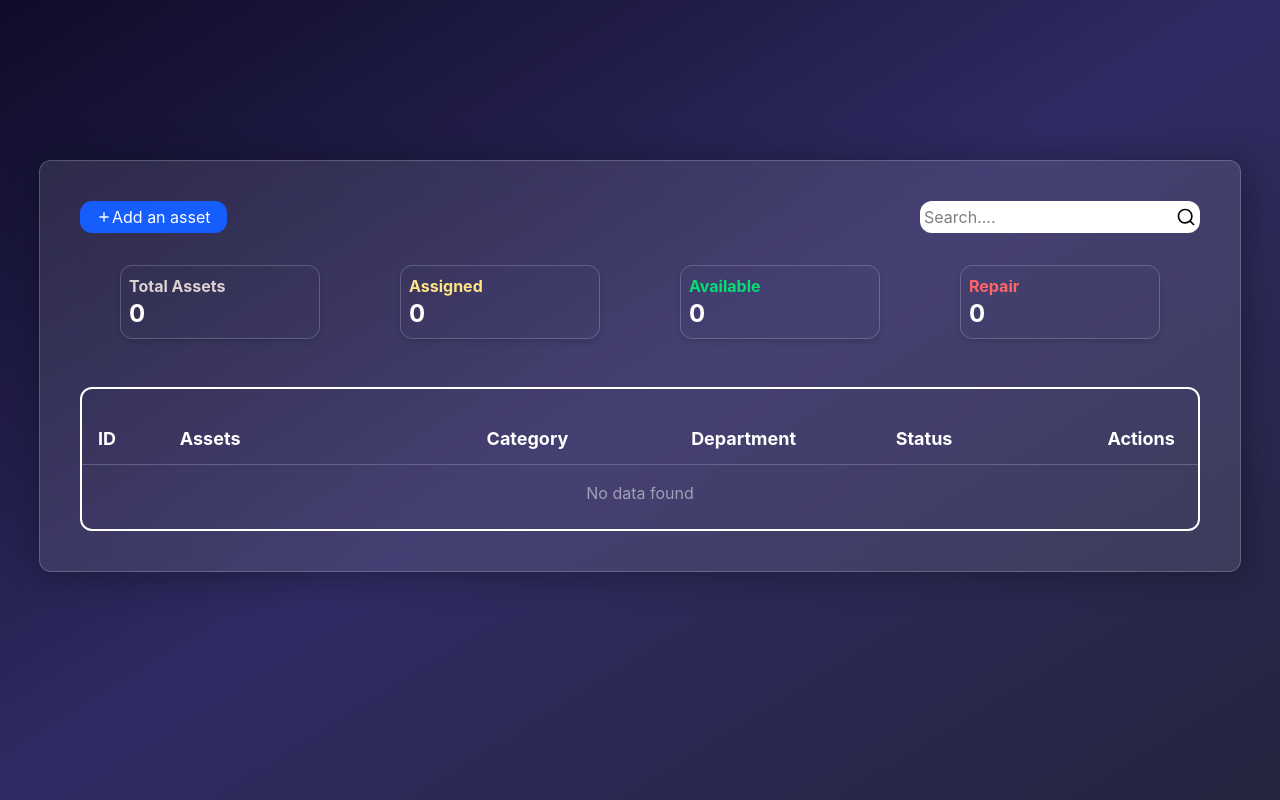
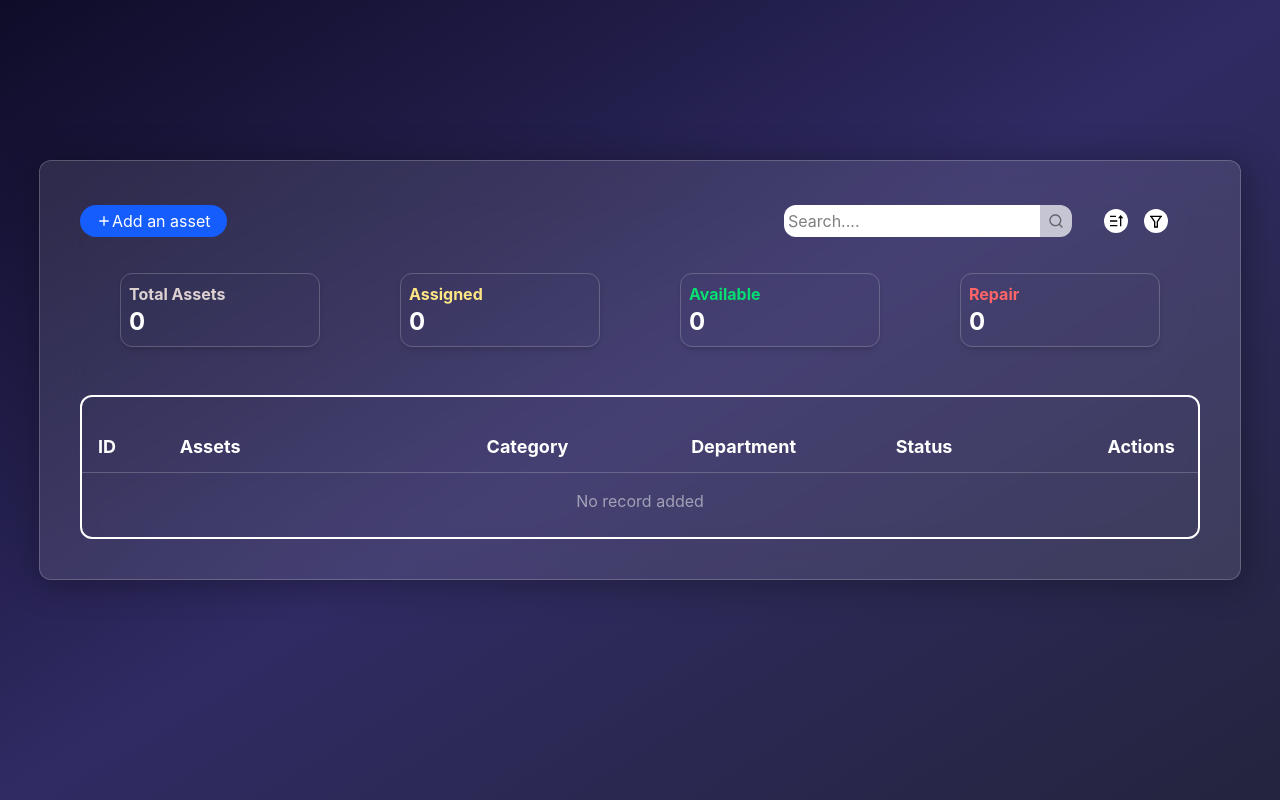
Before and after one commit to alekh-codes/Assets-Tracker-App, a React (Vite) app: page / in a window 1280 px wide. Built offline with nearby package versions, Linux system fonts and the light colour scheme.

Commit message:
Added custom hook

```diff
--- a/src/components/features/ActionsBtns.jsx
+++ b/src/components/features/ActionsBtns.jsx
@@ -8,7 +8,7 @@ function ActionsBtns({menuRef,active,setActive,deleteItem,index}) {
       />
 
       {active === index && (
-        <div className="absolute top-8 right-0 z-10 bg-white text-black rounded-xl shadow-lg p-2">
+        <div className="absolute top-5 left-9 z-10 bg-white text-black rounded-xl shadow-lg p-2">
           <ul className="flex gap-2">
             <li className="text-xl cursor-pointer">
               <RiPencilLine />
--- a/src/components/features/HeaderBtns.jsx
+++ b/src/components/features/HeaderBtns.jsx
@@ -1,37 +1,80 @@
-import { Fragment, useContext, useEffect, useState } from "react";
-import { RiAddLine, RiSearchLine  } from "react-icons/ri";
+import { Fragment, useContext, useEffect, useState,useRef } from "react";
+import useClickOutside from "../../utils/useClickOutside";
+import {
+  RiAddLine,
+  RiFilterLine,
+  RiSearchLine,
+  RiSortAsc,
+} from "react-icons/ri";
 import AssetsForm from "./AssetsForm";
 import { AssetContext } from "../../context/AssetContext";
+import SortDropDown from "./SortDropDown";
 
-export default function HeaderBtns({setCopyList,copyList,asset}){
+export default function HeaderBtns({ setCopyList, copyList, asset }) {
+  const [show, setShow] = useState(false);
+  const [display,setDisplay] = useState(false);
+  const [search, setSearch] = useState("");
+  const menuRef = useRef(null);
+    useClickOutside(menuRef,()=>setDisplay(null))
+  const stlyebtns = " relative p-1 bg-white text-black m-2 rounded-xl flex items-center gap-1 transition-all ease-in duration-300 hover:bg-black hover:text-white";
+  function handleSearch() {
+    setCopyList(
+      asset.filter(
+        (a) =>
+          a.assets.toLowerCase().includes(search.toLowerCase()) ||
+          a.category.toLowerCase().includes(search.toLowerCase()) ||
+          a.department.toLowerCase().includes(search.toLowerCase()),
+      ),
+    );
+  }
 
-    const [show,setShow] = useState(false);
-    const [search,setSearch] = useState("");
+  function handleSort() {}
 
-    function handleSearch(){
-        setCopyList(asset.filter(a => a.assets.toLowerCase().includes(search.toLowerCase())));
-    }
+  return (
+    <div className="flex flex-col md:flex-row justify-between items-center mb-6">
+      <div className="flex items-center w-fit  px-4 bg-blue-600 text-white p-1 rounded-[30px]">
+        <RiAddLine />
+        <button onClick={() => setShow(true)} className="cursor-pointer">
+          {" "}
+          Add an asset
+        </button>
 
-    return(
-        <div className="flex justify-between items-center mb-6">
-        <div className="flex items-center w-fit  px-4 bg-blue-600 text-white p-1 rounded-xl">
-            <RiAddLine />
-            <button
-            onClick={()=>setShow(true)}
-            className="cursor-pointer"> Add an asset</button>
+        {show && <AssetsForm setShow={setShow} />}
+      </div>
+      <div className="flex items-center mt-5 md:m-0  ">
+        <div className="flex items-center">
+          <input
+            type="text"
+            value={search}
+            onChange={(e) => setSearch(e.target.value)}
+            placeholder="Search...."
+            className="p-1 bg-white text-black rounded-l-xl"
+          />
+          <button
+            className="rounded-r-xl text-black/50 p-2 bg-white/70 "
+            onClick={handleSearch}
+          >
+            <RiSearchLine />
+          </button>
+        </div>
+        <div className="flex justify-around mx-6">
+          <button
+          onClick={()=>setDisplay(true)}
+          className={stlyebtns}>
 
-            {
-                show && (
-                    <AssetsForm setShow={setShow}/>
-                )
-            }
+            <RiSortAsc />
+          </button>
+          {
+            display && <SortDropDown
+            menuRef={menuRef}
+            />
+          }
+          <button className={stlyebtns}>
 
-
+            <RiFilterLine />
+          </button>
         </div>
-        <div className="flex items-center ">
-            <input type="text" value={search} onChange={(e)=>setSearch(e.target.value)} placeholder="Search...." className= "p-1 bg-white text-black rounded-l-xl"/>
-            <RiSearchLine onClick={handleSearch} className="text-black bg-white h-8 rounded-r-xl w-6 pr-1 cursor-pointer"/>
-        </div>
-        </div>
-    )
+      </div>
+    </div>
+  );
 }
--- a/src/components/features/MobileTable.jsx
+++ b/src/components/features/MobileTable.jsx
@@ -2,7 +2,7 @@ import ActionsBtns from "./ActionsBtns";
 
 const MobileTable = ({ asset, menuRef, deleteItem, active, setActive }) => {
   return asset.length === 0 ? (
-    <h1 className="mt-4 text-white/50 text-center md:hidden">No data found</h1>
+    <h1 className="mt-4 text-white/50 text-center md:hidden">No record added</h1>
   ) : (
     <>
       <div className="block md:hidden h-100 border-2 p-5 mt-5 rounded-2xl overflow-y-scroll border-white">
--- /dev/null
+++ b/src/components/features/SortDropDown.jsx
@@ -0,0 +1,15 @@
+import { useRef ,useState} from "react"
+
+function SortDropDown({menuRef}){
+
+
+    return(
+        <div ref={menuRef} className="absolute flex flex-col bg-white text-black z-10 top-33 md:top-20 p-1 rounded-xl">
+            <button>Available</button>
+            <button>Assigned</button>
+            <button>Repair</button>
+        </div>
+    )
+}
+
+export default SortDropDown
--- a/src/components/features/Table.jsx
+++ b/src/components/features/Table.jsx
@@ -4,22 +4,12 @@ import { AssetContext } from "../../context/AssetContext";
 
 import MobileTable from "./MobileTable";
 import TableContent from "./TableContent";
+import useClickOutside from "../../utils/useClickOutside";
 function Table({copyList}) {
   const [active, setActive] = useState(null);
   const { asset, setAssets } = useContext(AssetContext);
   const menuRef = useRef(null);
-
-  useEffect(() => {
-    function handleClick(event) {
-      if (menuRef.current && !menuRef.current.contains(event.target)) {
-        setActive(null);
-      }
-    }
-    document.addEventListener("mousedown", handleClick);
-    return () => {
-      document.removeEventListener("mousedown", handleClick);
-    };
-  }, []);
+  useClickOutside(menuRef,()=>setActive(null))
 
   const deleteItem = (index) => {
     setAssets((prev) => prev.filter((item, i) => i !== index));
@@ -38,7 +28,7 @@ function Table({copyList}) {
   </div>
   <TableContent asset={copyList} setActive={setActive} active={active} menuRef={menuRef}  deleteItem={deleteItem} setAssets={setAssets}/>
     </div>
-    <MobileTable asset={asset} setActive={setActive} active={active} menuRef={menuRef} deleteItem={deleteItem} />
+    <MobileTable asset={copyList} setActive={setActive} active={active} menuRef={menuRef} deleteItem={deleteItem} />
     </div>
 
   )
--- a/src/components/features/TableContent.jsx
+++ b/src/components/features/TableContent.jsx
@@ -1,7 +1,7 @@
 import ActionsBtns from "./ActionsBtns";
 function TableContent({ asset, menuRef, active, setActive, deleteItem}) {
   return asset.length === 0 ? (
-    <h1 className="mt-4 text-white/50 text-center">No data found</h1>
+    <h1 className="mt-4 text-white/50 text-center">No record added</h1>
   ) : (
     <>
       {asset.map((item, index) => (
--- /dev/null
+++ b/src/utils/useClickOutside.js
@@ -0,0 +1,19 @@
+import { useEffect } from "react";
+
+function useClickOutside(ref, callback) {
+  useEffect(() => {
+    function handleClick(event) {
+      if (ref.current && !ref.current.contains(event.target)) {
+        callback();
+      }
+    }
+
+    document.addEventListener("mousedown", handleClick);
+
+    return () => {
+      document.removeEventListener("mousedown", handleClick);
+    };
+  }, [ref, callback]);
+}
+
+export default useClickOutside;
```
